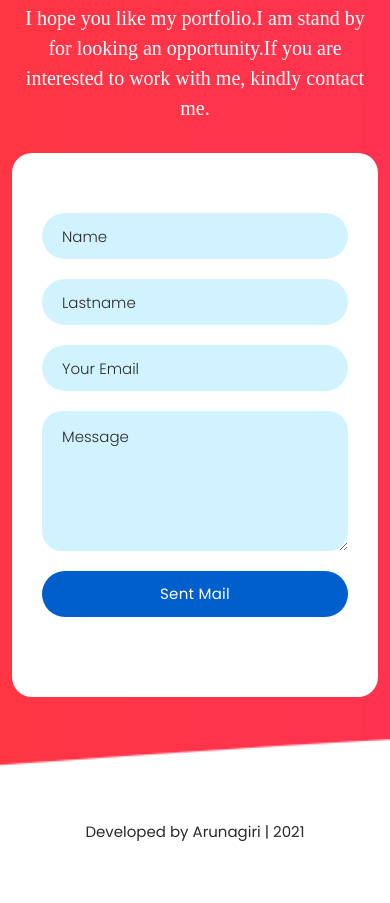
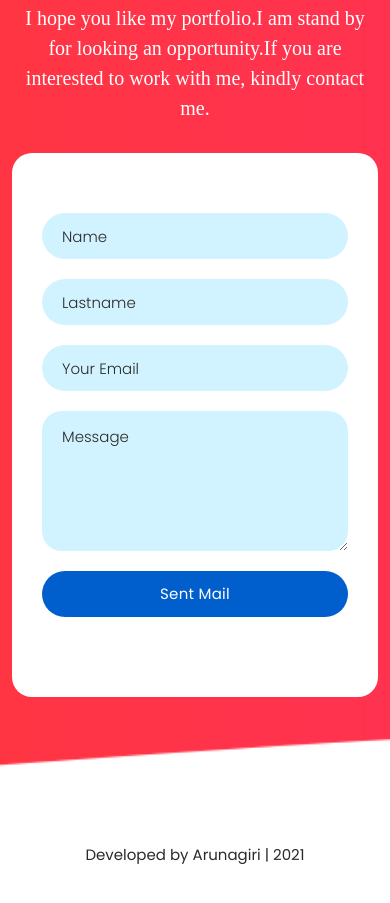
Before and after one commit to Arunagiri0512/MyBlog, a plain HTML site: page index.html in a window 390 px wide. Shown: the part 6844-7747 px from the top of the page. Drawn offline with Linux system fonts and the light colour scheme.

Commit message:
Update blog.css

```diff
--- a/assets/css/blog.css
+++ b/assets/css/blog.css
@@ -1601,7 +1601,7 @@ footer .item.social>a:hover {
 
 footer p {
   text-align: center;
-  margin: 0px 0px 0px 0px;
+  margin: 30px 0px 30px 0px;
 }
 
 footer p a {
@@ -1745,7 +1745,7 @@ responsive
     display: none;
   }
   footer p {
-    margin: 0px 0px 0px 0px;
+    margin:23px 0px 23px 0px;
   }
 }
 
```
